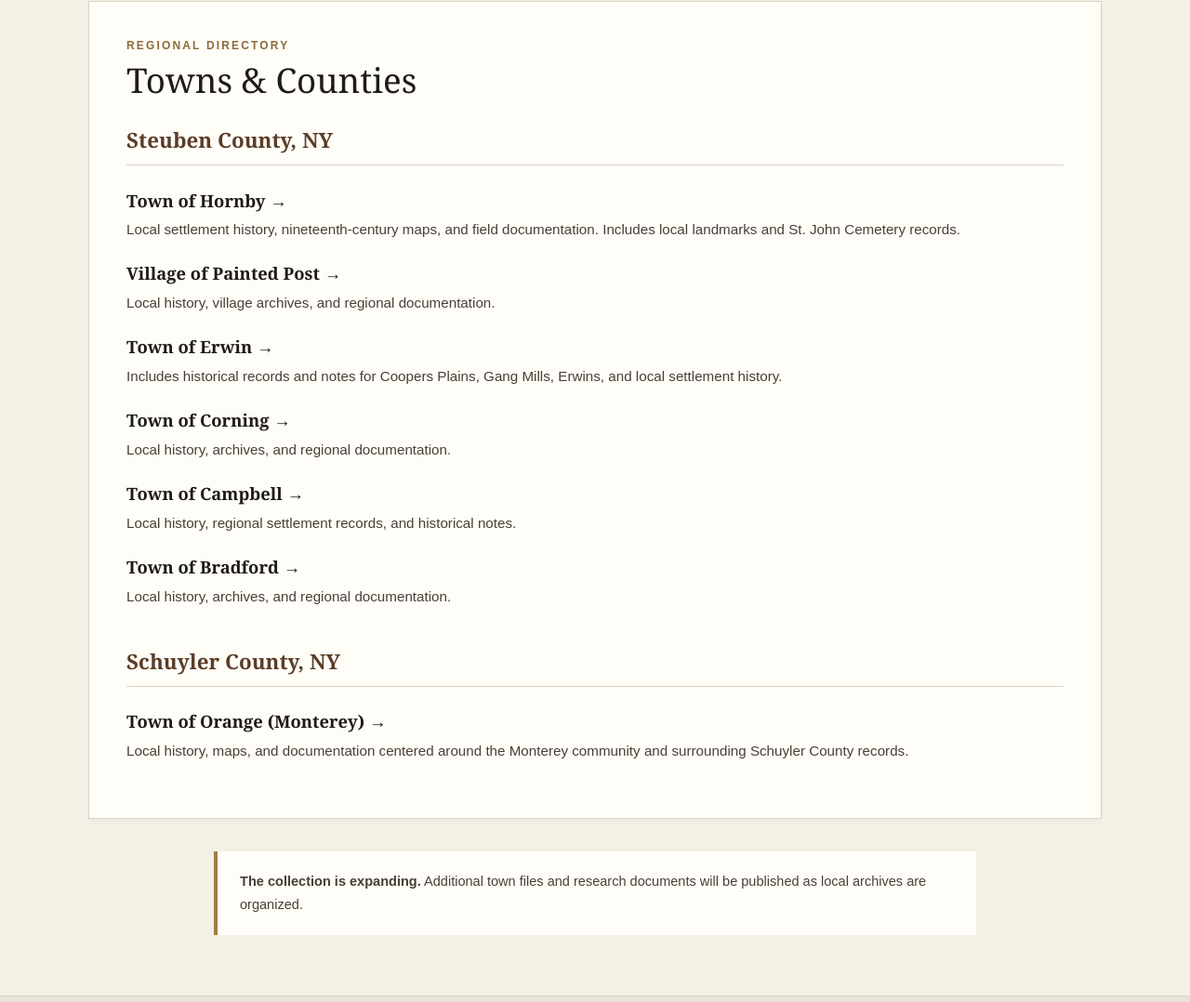
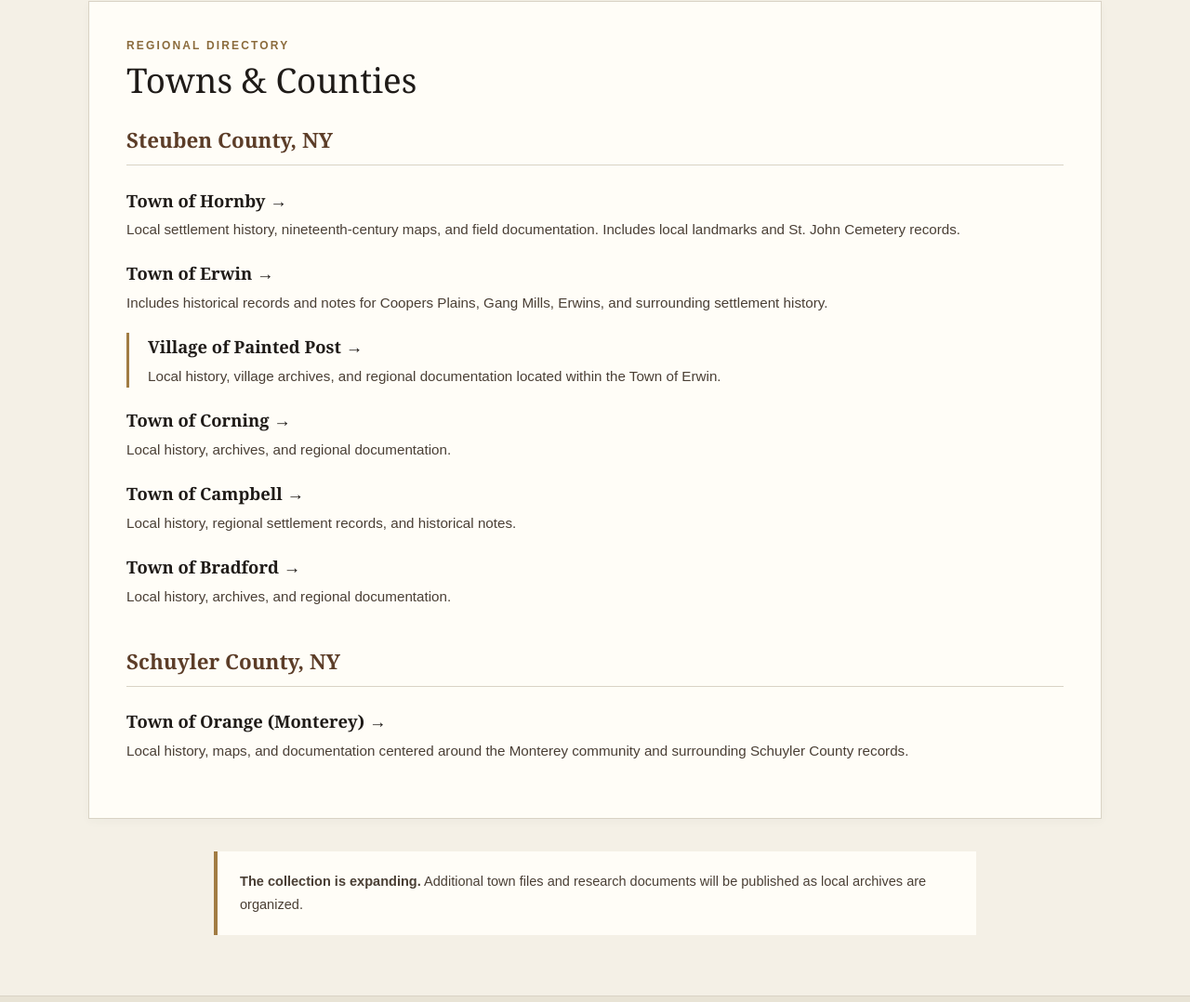
Before and after one commit to Addict4news/haightcollection, a plain HTML site: page index.html in a window 1280 px wide. Shown: the part 1068-2146 px from the top of the page at 93% size. Drawn offline with Linux system fonts and the light colour scheme.

Commit message:
Modify town descriptions in index.html
Updated descriptions for the Town of Erwin and Village of Painted Post sections.

```diff
--- a/index.html
+++ b/index.html
@@ -31,12 +31,12 @@
 <p>Local settlement history, nineteenth-century maps, and field documentation. Includes local landmarks and St. John Cemetery records.</p>
 </div>
 <div class="town-item">
+<a href="#coming-soon">Town of Erwin →</a>
+<p>Includes historical records and notes for Coopers Plains, Gang Mills, Erwins, and surrounding settlement history.</p>
+</div>
+<div class="town-item" style="padding-left: 20px; border-left: 3px solid var(--gold);">
 <a href="#coming-soon">Village of Painted Post →</a>
-<p>Local history, village archives, and regional documentation.</p>
-</div>
-<div class="town-item">
-<a href="#coming-soon">Town of Erwin →</a>
-<p>Includes historical records and notes for Coopers Plains, Gang Mills, Erwins, and local settlement history.</p>
+<p>Local history, village archives, and regional documentation located within the Town of Erwin.</p>
 </div>
 <div class="town-item">
 <a href="#coming-soon">Town of Corning →</a>
```
